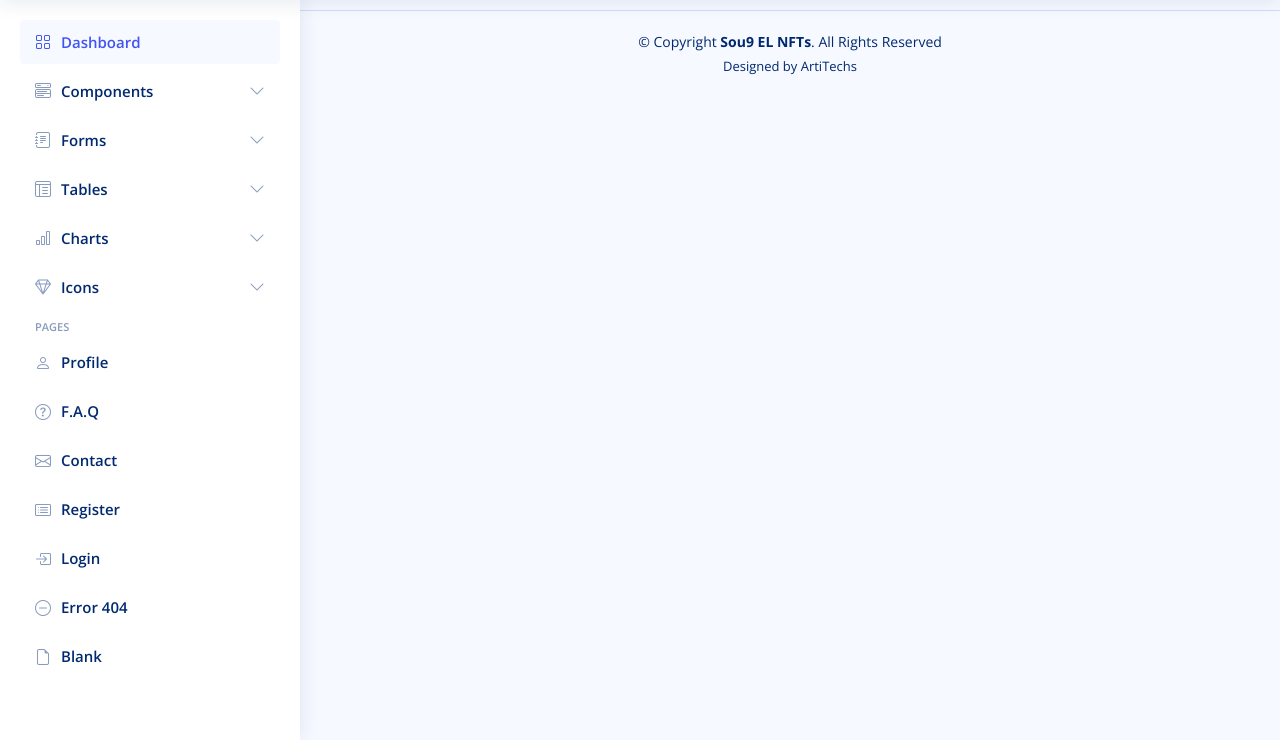
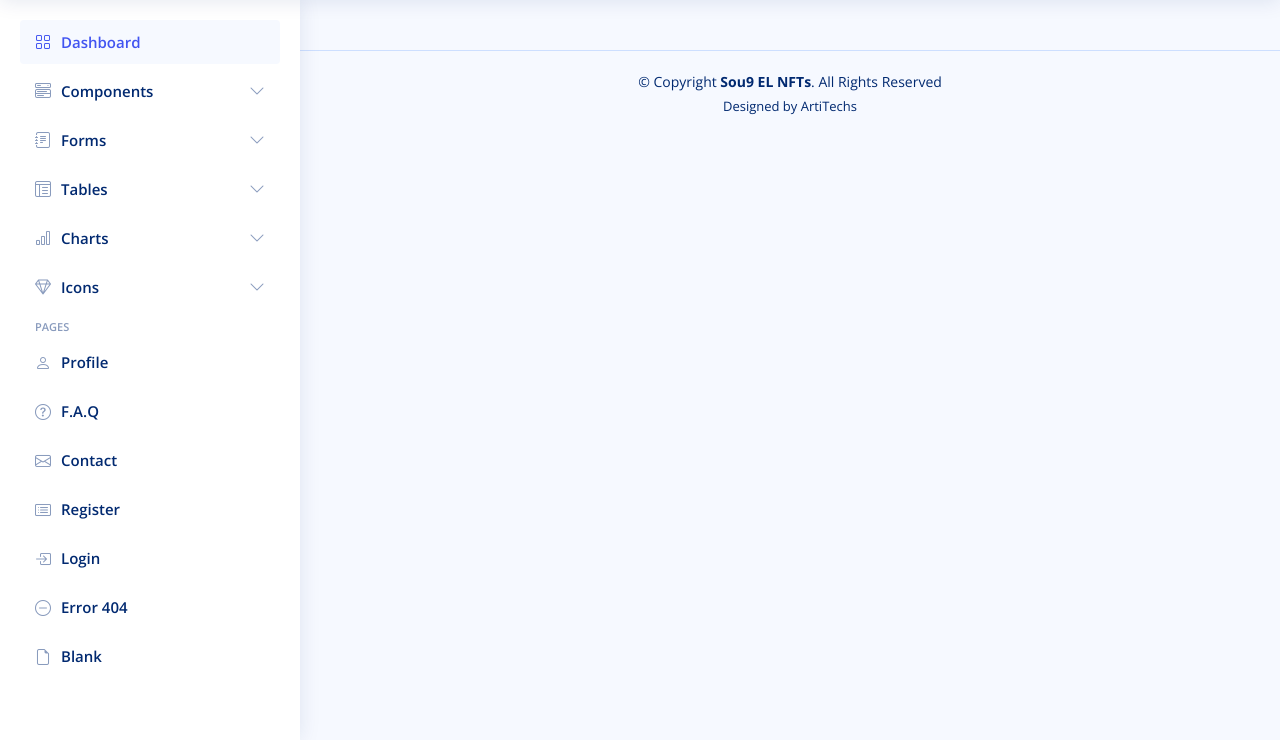
Before and after one commit to Sou9-NFT/NFT-Marketplace-Web, a Symfony app: template templates/home_page/index_back.html.twig in a window 1280 px wide. Shown: the part 60-800 px from the top of the page. Run offline with Twig, Linux system fonts and the light colour scheme; the template is opened without the code that fills it, so the values that code supplies are empty; some libraries are stand-ins or nearby versions.

Commit message:
fix back layout problem

```diff
--- a/src/Controller/ErrorController.php
+++ b/src/Controller/ErrorController.php
@@ -8,11 +8,11 @@ use Symfony\Component\Routing\Annotation\Route;
 
 class ErrorController extends AbstractController
 {
-
+ /*
     #[Route('/{url}', name: 'app_route_not_found', requirements: ['url' => '.+'])]
     public function routeNotFound(): Response
     {
         return $this->render('error/index.html.twig');
     }
-
+       */
 }
--- a/templates/base_back.html.twig
+++ b/templates/base_back.html.twig
@@ -504,10 +504,11 @@
     </ul>
     {% endblock %}
   </aside><!-- End Sidebar-->
-
+  <main id="main" class="main">
   {% block body %}
         <!-- Default content for body block -->
   {% endblock %}
+  </main>
 
   <!-- ======= Footer ======= -->
   <footer id="footer" class="footer">
```
